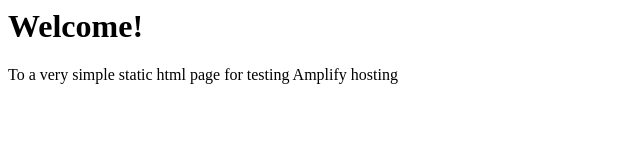
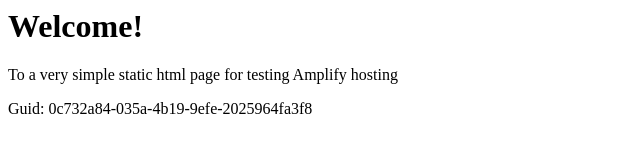
Before and after one commit to aws-aemilia-sin/Github-PR-Commit-Integration-Test-DoNotTouch-Gith-P5X5MO5I-v1-prod-ap-southeast-1, a website: page src/index.html in a window 1280 px wide. Shown: the whole page, without its empty margins (0-640 px from the left). Drawn offline with Linux system fonts and the light colour scheme.

Commit message:
commit from integ tests

```diff
--- a/src/index.html
+++ b/src/index.html
@@ -1,3 +1,5 @@
+
+
 <html lang="en">
 
 <head>
@@ -10,6 +12,6 @@
 <body>
     <h1>Welcome!</h1>
     <p>To a very simple static html page for testing Amplify hosting</p>
-</body>
+    <p>Guid: 0c732a84-035a-4b19-9efe-2025964fa3f8</p></body>
 
 </html>
```
